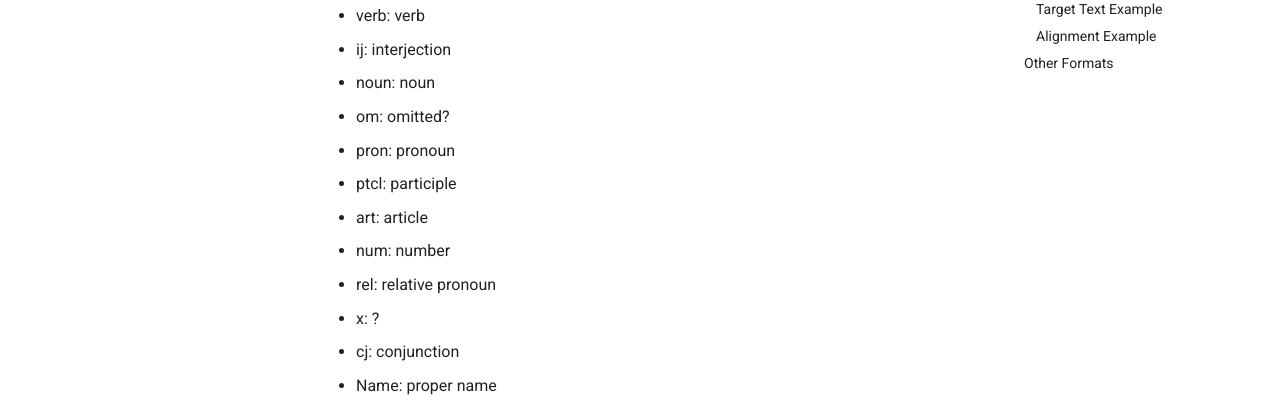
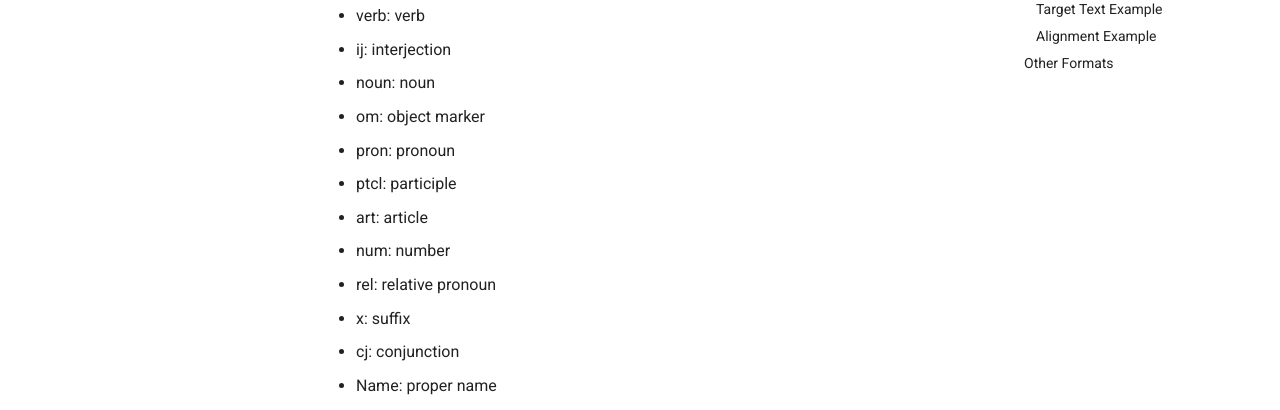
Before and after one commit to Clear-Bible/Alignments, an MkDocs documentation site: the page built from docs/formats.md, in a window 1280 px wide and 900 px high, scrolled down 1264 px. Shown: the part 153-563 px from the top of the window. Built offline with MkDocs 1.6.1 and Material for MkDocs 9.7.7, drawn with Linux system fonts in a browser that asks for light colours; comment, search, counter and statistics services are not loaded.

Commit message:
Update formats.md

```diff
--- a/docs/formats.md
+++ b/docs/formats.md
@@ -57,13 +57,13 @@ identifier		altId	text	strongs	gloss				gloss2			lemma	pos		morph
     * verb: verb
     * ij: interjection
     * noun: noun
-    * om: omitted?
+    * om: object marker
     * pron: pronoun
     * ptcl: participle
     * art: article
     * num: number
     * rel: relative pronoun
-    * x: ?
+    * x: suffix
     * cj: conjunction
     * Name: proper name
     * adj: adjective
```
